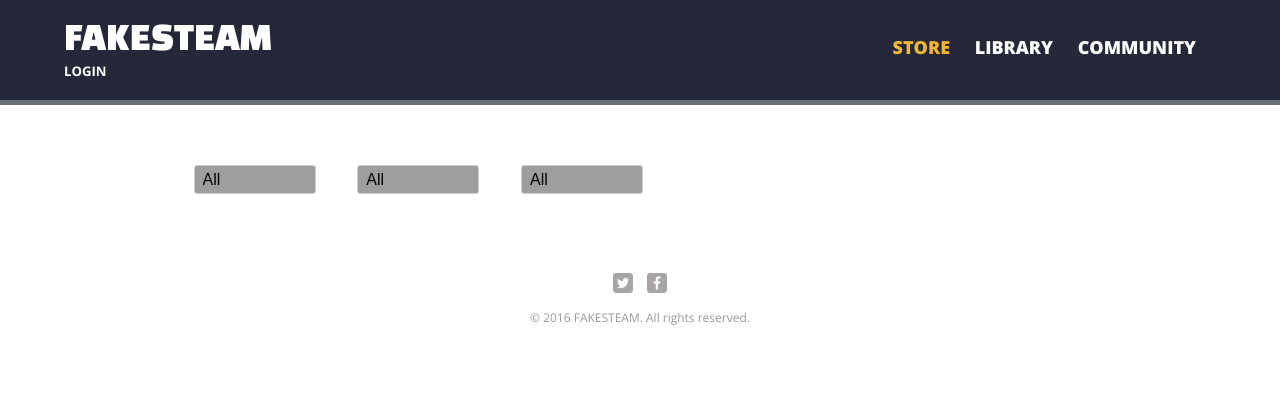
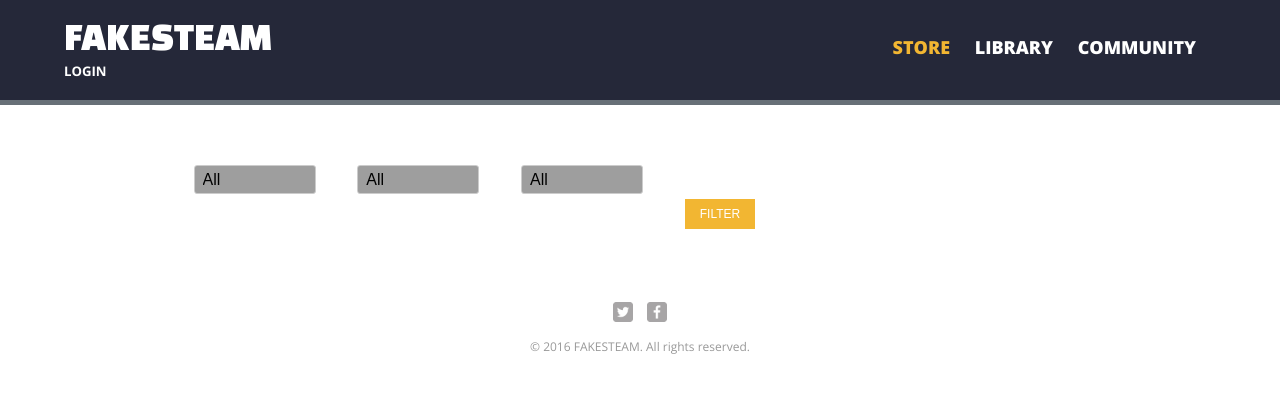
Before and after one commit to JY-H/fakesteam, a Flask app: template app/templates/index.html in a window 1280 px wide. Shown: the top 405 px of the page. Run offline with Flask 2, Linux system fonts and the light colour scheme; the template is opened without the code that fills it, so the values that code supplies are empty; grey boxes are pictures that could not be loaded.

Commit message:
FILTER FULLY FUNCTIONAL

```diff
--- a/app/static/css/main.css
+++ b/app/static/css/main.css
@@ -293,3 +293,15 @@ nav a.selected, nav a:hover {
 .select-style select:focus {
     outline: none;
 }
+
+.submit-btn {
+    margin: 0 1.5% 2.5% 2.5% ;
+    background-color: #f2b632;
+    border: none;
+    color: white;
+    padding: 8px 15px;
+    text-align: center;
+    text-decoration: none;
+    display: inline-block;
+    font-size: 12px;
+}
--- a/app/templates/index.html
+++ b/app/templates/index.html
@@ -2,25 +2,26 @@
 {% block content %}
   <div id="wrapper">
     <section class="filters">
+        <form method="POST" action="/filter/">
         <div class="select-style">
-          <select>
-            <option value="all-os">All</option>
+          <select name="os">
+            <option value="all">All</option>
             <option value="mac">Mac</option>
             <option value="windows">Windows</option>
             <option value="linux">Linux</option>
           </select>
         </div>
         <div class="select-style">
-          <select>
-            <option value="all-gameplay">All</option>
-            <option value="single">Single-Player</option>
-            <option value="multi">Multi-Player</option>
+          <select name="gameplay">
+            <option value="all">All</option>
+            <option value="single-player">Single-Player</option>
+            <option value="multi-player">Multi-Player</option>
             <option value="both">Both</option>
           </select>
         </div>
         <div class="select-style">
-          <select>
-            <option value="all-genre">All</option>
+          <select name="genre">
+            <option value="all">All</option>
             <option value="moba">MOBA</option>
             <option value="puzzle">Puzzle</option>
             <option value="fps">FPS</option>
@@ -32,6 +33,8 @@
             <option value="indie">Indie</option>
           </select>
         </div>
+        <button type="submit" class="submit-btn">FILTER  </button>
+        </form>
     </section>
     <!-- gallery section -->
     <section>
--- a/app/views.py
+++ b/app/views.py
@@ -2,6 +2,7 @@ from flask import Flask, flash, request, render_template, g, redirect, Response,
 from app import app
 from server import test_server, fakesteam_server
 import gc
+import ast
 
 server = fakesteam_server()
 
@@ -35,20 +36,34 @@ def teardown_request(exception):
 
 @app.route('/')
 def index():
-    cursor = g.conn.execute("SELECT title, url FROM games")
+    cursor = g.conn.execute("SELECT gameid, title, url FROM games")
     games = []
     for result in cursor:
         game = {}
+        game['gameid'] = result['gameid']
         game['title'] = result['title']
         game['url'] = result['url']
         games.append(game)
     cursor.close()
 
+    filtered_games = []
+    # apply filter
+    filtered_os = list(request.args.getlist('filtered_os'))
+    filtered_gameplay = list(request.args.getlist('filtered_gameplay'))
+    filtered_genre = list(request.args.getlist('filtered_genre'))
+    excluded = filtered_os + filtered_gameplay + filtered_genre
+
+    print excluded
+    for i in range(len(games)):
+        gameid = games[i].get('gameid')
+        if unicode(gameid) not in excluded:
+            filtered_games.append(games[i])
+
     user = None
     if session.has_key('name'):
         user = session['name']
 
-    return render_template('index.html', games=games, name=user)
+    return render_template('index.html', games=filtered_games, name=user)
 
 @app.route('/login/', methods=['GET', 'POST'])
 def login():
@@ -111,6 +126,10 @@ def register_gamer():
         g.conn.execute(cmd, (uid, name))
         cmd = "insert into gamers values(%s, %s)"
         g.conn.execute(cmd, (uid, username))
+
+        # TODO: ADD LIBRARY FOR NEW USER. RANDOM GENERATE LIBID.
+        cmd = "insert into library_owned values(%s, %s)"
+        g.conn.execute(cmd, ())
         gc.collect()
 
         session['logged_in'] = True
@@ -154,3 +173,45 @@ def register_dev():
         return redirect(url_for('index'))
 
     return render_template('register_dev.html')
+
+
+@app.route('/filter/', methods=['GET', 'POST'])
+def filter():
+    if request.method == 'POST':
+        os = request.form['os']
+        gameplay = request.form['gameplay']
+        genre = request.form['genre']
+
+        filtered_os = []
+        # filter OS:
+        if os != "all":
+            cmd = "select games.gameid from games except (select games.gameid from games, systemrequirements_has where games.gameid = systemrequirements_has.gameid and systemrequirements_has.OS=%s)"
+            filtered_os = filter_game(cmd, os)
+
+        filtered_gameplay = []
+        # filter gameplay:
+        if gameplay != "all":
+            cmd = "select games.gameid from games where games.gameplay !=%s"
+            filtered_gameplay = filter_game(cmd, gameplay)
+
+        filtered_genre = []
+        # filter genre
+        if genre != "all":
+            cmd = "select games.gameid from games where games.genre !=%s"
+            filtered_genre = filter_game(cmd, genre)
+
+        print filtered_os
+        print filtered_gameplay
+        print filtered_genre
+        return redirect(url_for('index', filtered_os=filtered_os, filtered_gameplay=filtered_gameplay, filtered_genre=filtered_genre))
+
+    return redirect(url_for('index'))
+
+
+def filter_game(cmd, arg):
+    games = []
+    cursor = g.conn.execute(cmd, (arg))
+    for result in cursor:
+        games.append(result['gameid'])
+
+    return games
```
